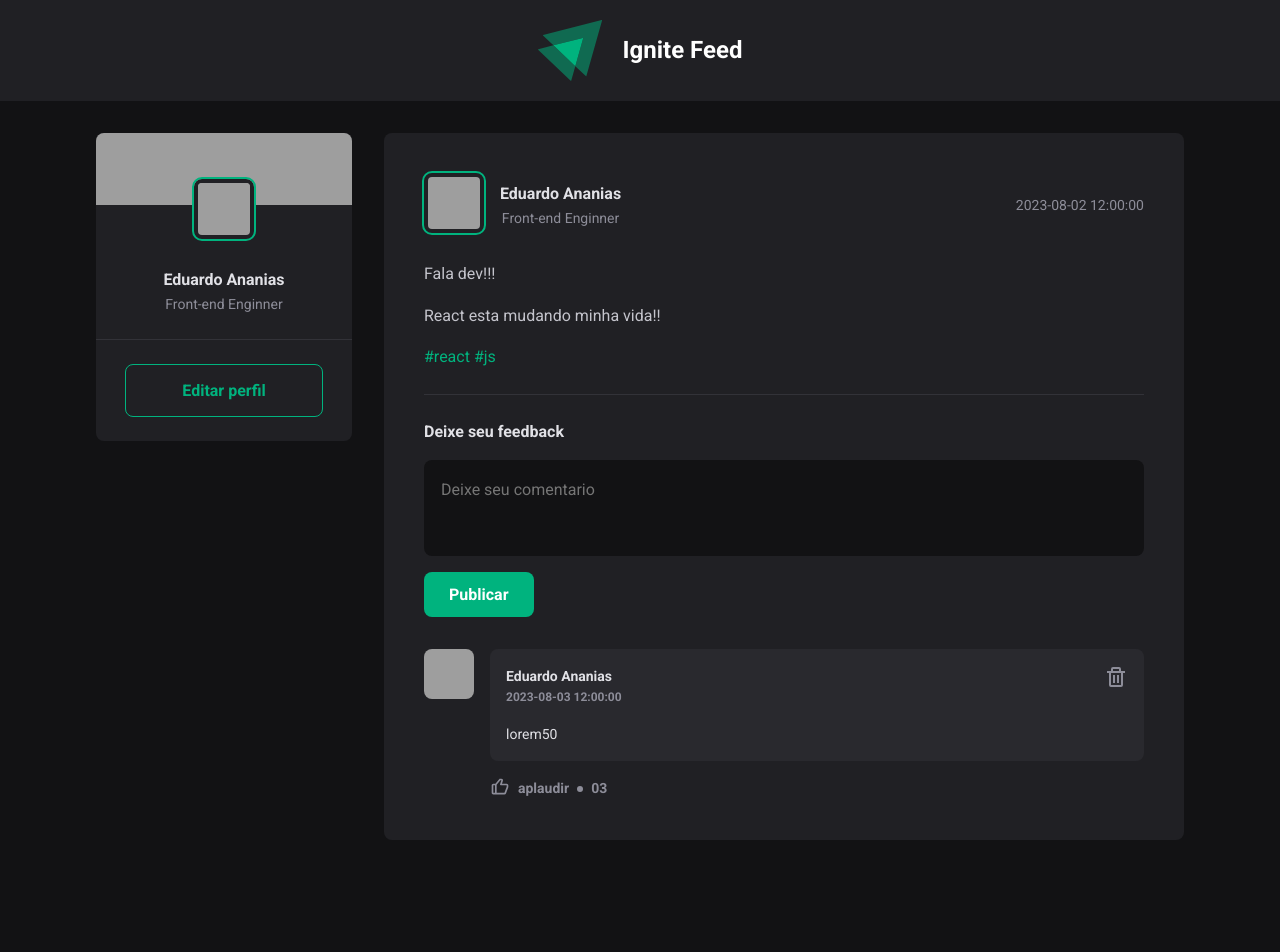
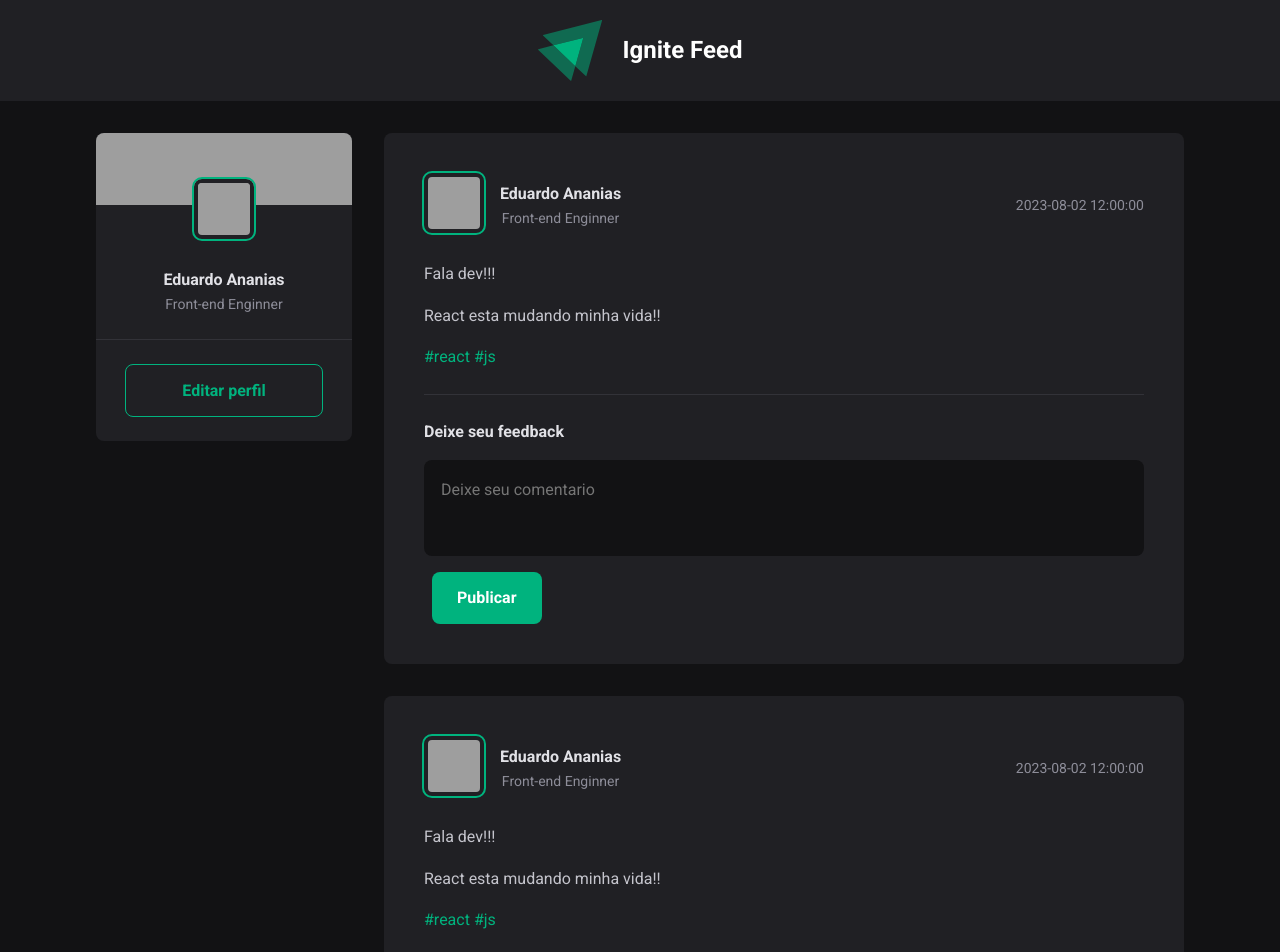
Before and after one commit to Du-devBR/rocketseatOne-ReactJs, a React (Vite) app in the folder projeto01-igniteFeed/: page / in a window 1280 px wide. Shown: the top 952 px of the page. Before the commit the page ends 872 px from the top, so only its background shows below. Built offline with nearby package versions, Linux system fonts and the light colour scheme; grey boxes are pictures that could not be loaded.

Commit message:
chore: criado logica para delete de comenatarios

```diff
--- a/projeto01-igniteFeed/src/assets/db/dataUsers.js
+++ b/projeto01-igniteFeed/src/assets/db/dataUsers.js
@@ -23,18 +23,46 @@ export const dataUser = [
           },
         ],
         publishedAt: '2023-08-02 12:00:00',
-        feedback: [
+        // feedback: [
+        //   // {
+        //   //   authorFeedback: {
+        //   //     id: 1,
+        //   //     name: "Eduardo Ananias",
+        //   //     role: "Front-end Enginner",
+        //   //     avatar: "https://avatars.githubusercontent.com/u/89052479?v=4",
+        //   //     message: "lorem50",
+        //   //     publishedAt: "2023-08-03 12:00:00"
+        //   //   }
+        //   // }
+        // ]
+      }
+
+
+  },
+  {
+    id: 1,
+    author: {
+      name: "Eduardo Ananias",
+      role: "Front-end Enginner",
+      avatar: "https://avatars.githubusercontent.com/u/89052479?v=4",
+    },
+    content:
+      {
+        comment: [
           {
-            authorFeedback: {
-              id: 1,
-              name: "Eduardo Ananias",
-              role: "Front-end Enginner",
-              avatar: "https://avatars.githubusercontent.com/u/89052479?v=4",
-              message: "lorem50",
-              publishedAt: "2023-08-03 12:00:00"
-            }
-          }
-        ]
+            type: 'paragraph',
+            text: "Fala dev!!!"
+          },
+          {
+            type: 'paragraph',
+            text: "React esta mudando minha vida!!"
+          },
+          {
+            type: 'link',
+            text: "#react #js"
+          },
+        ],
+        publishedAt: '2023-08-02 12:00:00',
       }
 
 
--- a/projeto01-igniteFeed/src/components/comments/Comments.jsx
+++ b/projeto01-igniteFeed/src/components/comments/Comments.jsx
@@ -1,30 +1,41 @@
+import { useState } from 'react'
 import style from './Comments.module.css'
 import {BiLike, BiTrash} from 'react-icons/bi'
 
-export function Comments({data}){
+export function Comments({data, onDelete}){
+  const [like, setLike] = useState(0)
+
+  function handleDeleteComment(){
+    onDelete(data)
+  }
+
   return(
     <div className={style['container-comment']}>
-      <img src={data.authorFeedback.avatar} alt="" />
+      <img src={data.avatar} alt="" />
       <div className={style['content-comment']}>
         <div className={style['user-comment']}>
           <div className={style.comment}>
             <div className={style.user}>
-              <strong>{data.authorFeedback.name}</strong>
-              <span>{data.authorFeedback.publishedAt}</span>
+              <strong>{data.name}</strong>
+              <span>{data.publishedAt}</span>
             </div>
-            <p>{data.authorFeedback.message}</p>
+            <p>{data.message}</p>
           </div>
-          <button className={style['btn-delete']}>
+          <button className={style['btn-delete']} onClick={handleDeleteComment}>
             <BiTrash style={{fontSize: "1.5rem",  color: "var(---gray--400)"}} />
           </button>
         </div>
         <div className={style.interaction}>
           <BiLike style={{fontSize: "1.25rem",  color: "var(---gray--400)"}} />
-          <span>aplaudir</span>
-          <div className={style['like-count']}>
-            <div className={style.dot}></div>
-            <span>03</span>
-          </div>
+          <button onClick={() => setLike(like + 1)}>aplaudir</button>
+          {
+            like >= 1 ?(
+              <div className={style['like-count']}>
+                <div className={style.dot}></div>
+                <span>{like}</span>
+              </div>
+            ): <p></p>
+          }
         </div>
       </div>
     </div>
--- a/projeto01-igniteFeed/src/components/comments/Comments.module.css
+++ b/projeto01-igniteFeed/src/components/comments/Comments.module.css
@@ -72,12 +72,15 @@
   color: var(---gray--100);
 }
 
-.interaction span {
+.interaction span, button {
   margin: 0 8px 0 8px;
   color: var(---gray--400);
   font-size: 0.875rem;
   font-weight: 700;
   line-height: 160%;
+  background: none;
+  border: none;
+  cursor: pointer;
 }
 
 .interaction .like-count {
--- a/projeto01-igniteFeed/src/components/post/Post.jsx
+++ b/projeto01-igniteFeed/src/components/post/Post.jsx
@@ -1,8 +1,44 @@
+import { useState } from 'react'
 import { Avatar } from '../avatar/Avatar'
 import { Comments } from '../comments/Comments'
 import style from './Post.module.css'
 
 export function Post({data}){
+  const [textComment, setTextComment] = useState(
+    {
+      id: 1,
+      name: "Eduardo Ananias",
+      role: "Front-end Enginner",
+      avatar: "https://avatars.githubusercontent.com/u/89052479?v=4",
+      message: "",
+      publishedAt: "2023-08-03 12:00:00"
+    }
+  )
+
+  const [comments, setComments] = useState([])
+
+  function hendleCommentPost(event){
+    event.preventDefault()
+    const newComment = {
+      ...textComment,
+      id: comments.length + 1,
+      publishedAt: new Date().toISOString()
+    }
+    setComments([...comments, newComment])
+    setTextComment({...textComment, message: ""})
+  }
+
+
+  function deleteComment(commentDelete){
+    const commentWithoutDelete = comments.filter(comment => {
+      return comment !== commentDelete
+    })
+
+    setComments(commentWithoutDelete)
+
+    console.log(commentDelete)
+
+  }
   return(
     <article className={style['container-post']}>
       <header className={style['header-post']}>
@@ -27,18 +63,25 @@ export function Post({data}){
           })
         }
       </div>
-      <form className={style['container-form']}>
+      <form className={style['container-form']} onSubmit={hendleCommentPost}>
         <strong>Deixe seu feedback</strong>
         <textarea
+          value={textComment.message}
+          onChange={(event) => setTextComment({... textComment, message: event.target.value})}
           placeholder='Deixe seu comentario'
         />
-        <button type="submit">Publicar</button>
+        <button
+          type="submit"
+          >
+            Publicar
+        </button>
       </form>
       {
-        data.content.feedback.map((feedback) => (
+        comments.map((feedback) => (
           <Comments
             key={feedback.id}
             data={feedback}
+            onDelete={deleteComment}
           />
         ))
       }
--- a/projeto01-igniteFeed/src/components/post/Post.module.css
+++ b/projeto01-igniteFeed/src/components/post/Post.module.css
@@ -2,6 +2,7 @@
   background: var(---gray--800);
   border-radius: 8px;
   padding: 2.5rem;
+  margin-bottom: 2rem;
 
 }
 
```
